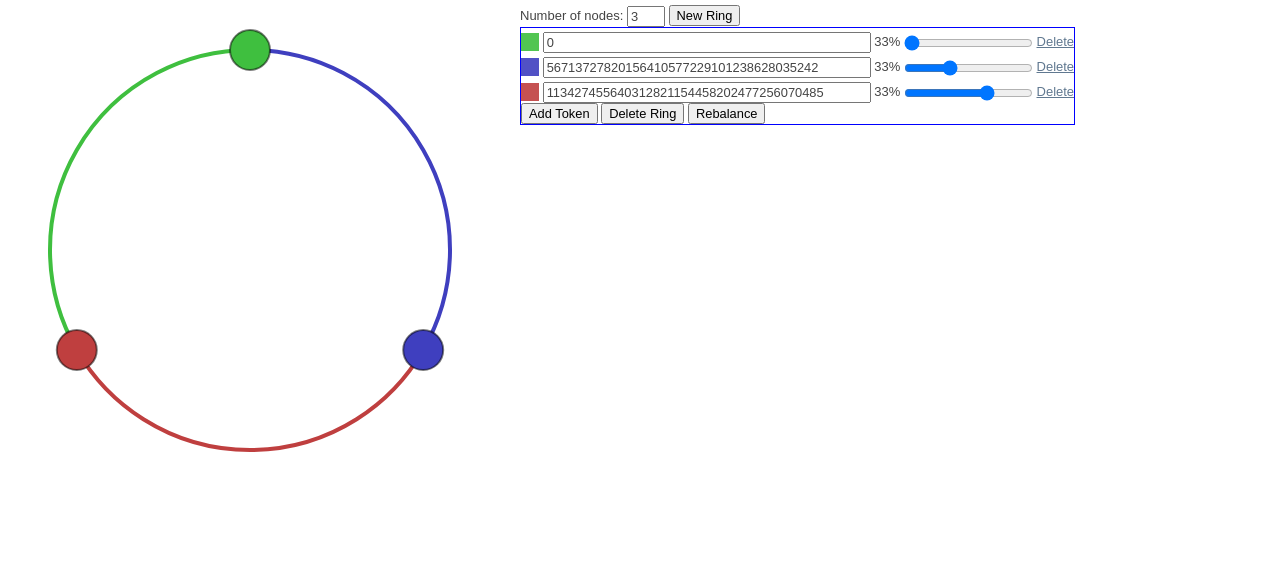
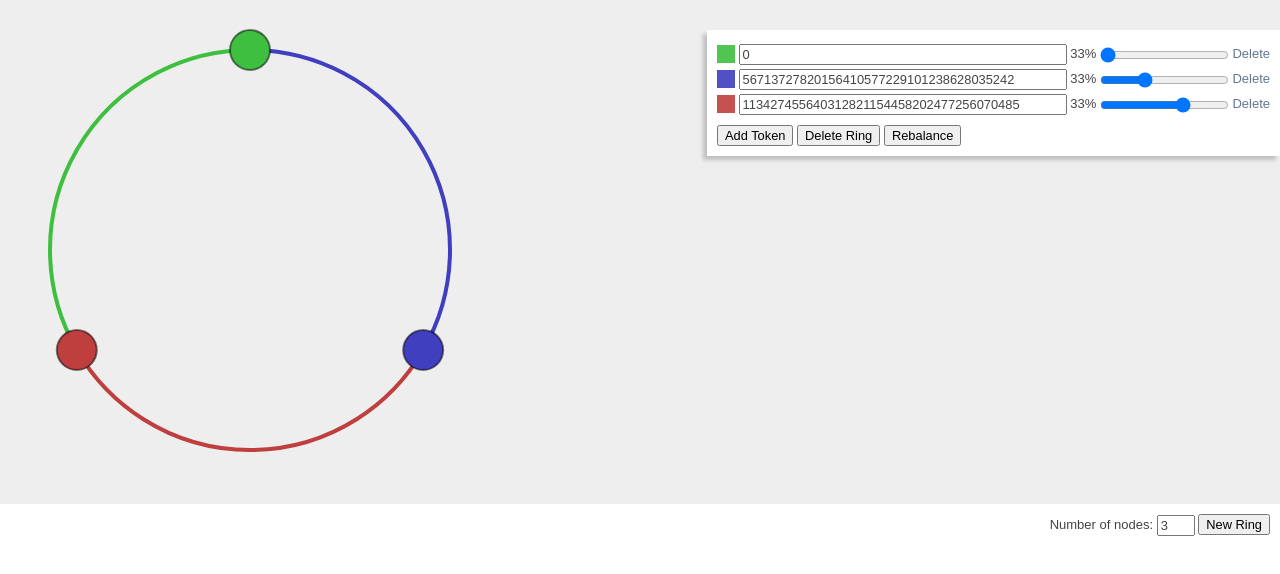
Before and after one commit to psanford/cassandra-visual-ring, a plain HTML site: page index.html in a window 1280 px wide. Drawn offline with nearby package versions, Linux system fonts and the light colour scheme.

Commit message:
Make the layout a bit nicer.

```diff
--- a/index.html
+++ b/index.html
@@ -18,37 +18,35 @@
   <![endif]-->
 </head>
 <body>
-  <div id="ring">
   <script type="text/x-handlebars">
-      {{#collection contentBinding="CR.ringController"}}
-        {{#view CR.RingView ring=content}}
+    {{#collection itemClass="ring-group" contentBinding="CR.ringController"}}
+      {{#view CR.RingView classNames="ring" ring=content}}
         {{collection contentBinding="ring" itemViewClass="CR.NodeView"}}
       {{/view}}
-      {{/collection}}
-    </script>
-  </div>
-  <div id="controls">
-    <script type="text/x-handlebars">
-      <label for="nodeCount">Number of nodes: </label>
-      {{view Em.TextField classNames="node-count" name="nodeCount" valueBinding="CR.ringController.nodeCount"}}
-      <button class="btn-large btn-primary" {{action "newRing" target="CR.ringController"}}>New Ring</button>
-      {{#collection itemClass="ring-group" contentBinding="CR.ringController"}}
+
+      <div class=controls>
       {{#collection contentBinding="content" itemViewClass="CR.TokenInfoView"}}
         {{view CR.ColorIndicator node=content}}
         {{view Em.TextField classNames="token" valueBinding="content.token"}}
         {{content.prettyPercentage}}%
         {{view CR.TokenSliderView valueBinding="content.token"}}
-          <a href="#" {{action "delete" target="content"}}>Delete</a>
+        <a href="#" class=delete {{action "delete" target="content"}}>Delete</a>
       {{/collection}}
+      <div class=control-buttons>
         <button class="btn-large btn-primary" {{action "addToken" target="content"}}>Add Token</button>
         <button class="btn-large btn-primary" {{action "deleteRing" target="content"}}>Delete Ring</button>
         <button class="btn-large btn-primary" {{action "rebalance" target="content"}}>Rebalance</button>
-        <br/>
+      </div>
       {{/collection}}
+      </div>
+    <div class=global-controls>
+    Number of nodes:
+    {{view Em.TextField classNames="node-count" name="nodeCount" valueBinding="CR.ringController.nodeCount"}}
+    <button class="btn-large btn-primary" {{action "newRing" target="CR.ringController"}}>New Ring</button>
+    </div>
 
   </script>
 
-  </div>
 
   <script src="//ajax.googleapis.com/ajax/libs/jquery/1.7.1/jquery.min.js"></script>
   <script>!window.jQuery && document.write(unescape('%3Cscript src="javascripts/libs/jquery-1.7.1.min.js"%3E%3C/script%3E'))</script>
--- a/javascripts/ring.js
+++ b/javascripts/ring.js
@@ -34,6 +34,7 @@ CR.Node = Em.Object.extend({
   percentage: 0,
   delete: function() {
     this.set('token', null);
+    return false;
   },
   prettyPercentage: function() {
     var p = Math.round(100 * this.get('percentage')) + '';
--- a/stylesheets/style.css
+++ b/stylesheets/style.css
@@ -80,22 +80,44 @@ a:hover { color: #036; }
 }
 
 .ring-group {
-  border: 1px solid;
-  border-color: blue;
+  position: relative;
+  background-color: #EEE;
 }
 
 .token {
   width: 320px;
 }
 
-#ring {
+.ring {
   width: 500px;
 }
 
-#controls {
+.controls {
+  padding: 10px;
+  background-color: white;
   position: absolute;
-  left: 520px;
-  top: 5px;
+  right: 0px;
+  top: 30px;
+
+  box-shadow: rgba(0, 0, 0, 0.2) -4px 4px 4px 0;
+  -moz-box-shadow: rgba(0, 0, 0, 0.2) -4px 4px 4px 0;
+  -webkit-box-shadow: rgba(0, 0, 0, 0.2) -4px 4px 4px 0;
+}
+
+.control-buttons {
+  padding-top: 10px;
+}
+
+.global-controls {
+  position: absolute;
+  right: 10px;
+  padding: 10px 0px;
+
+  background-color: white;
+}
+
+.delete {
+  text-decoration: none;
 }
 
 .color-indicator {
@@ -118,3 +140,7 @@ a:hover { color: #036; }
 .no-range input[type=range] {
   display: none;
 }
+
+.clear {
+  clear: both;
+}
```
Lines whose indentation alone changed are shown as unchanged.
